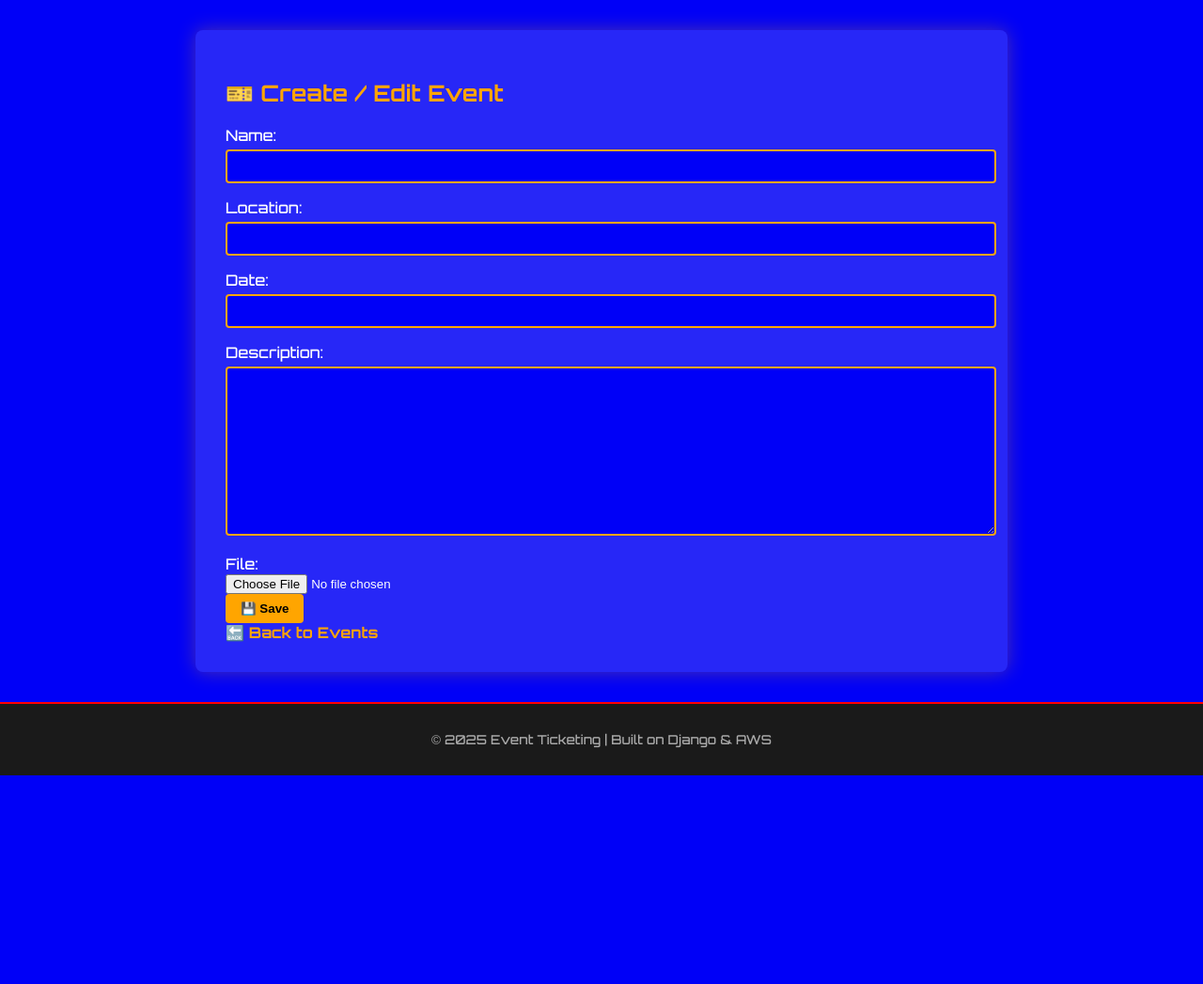
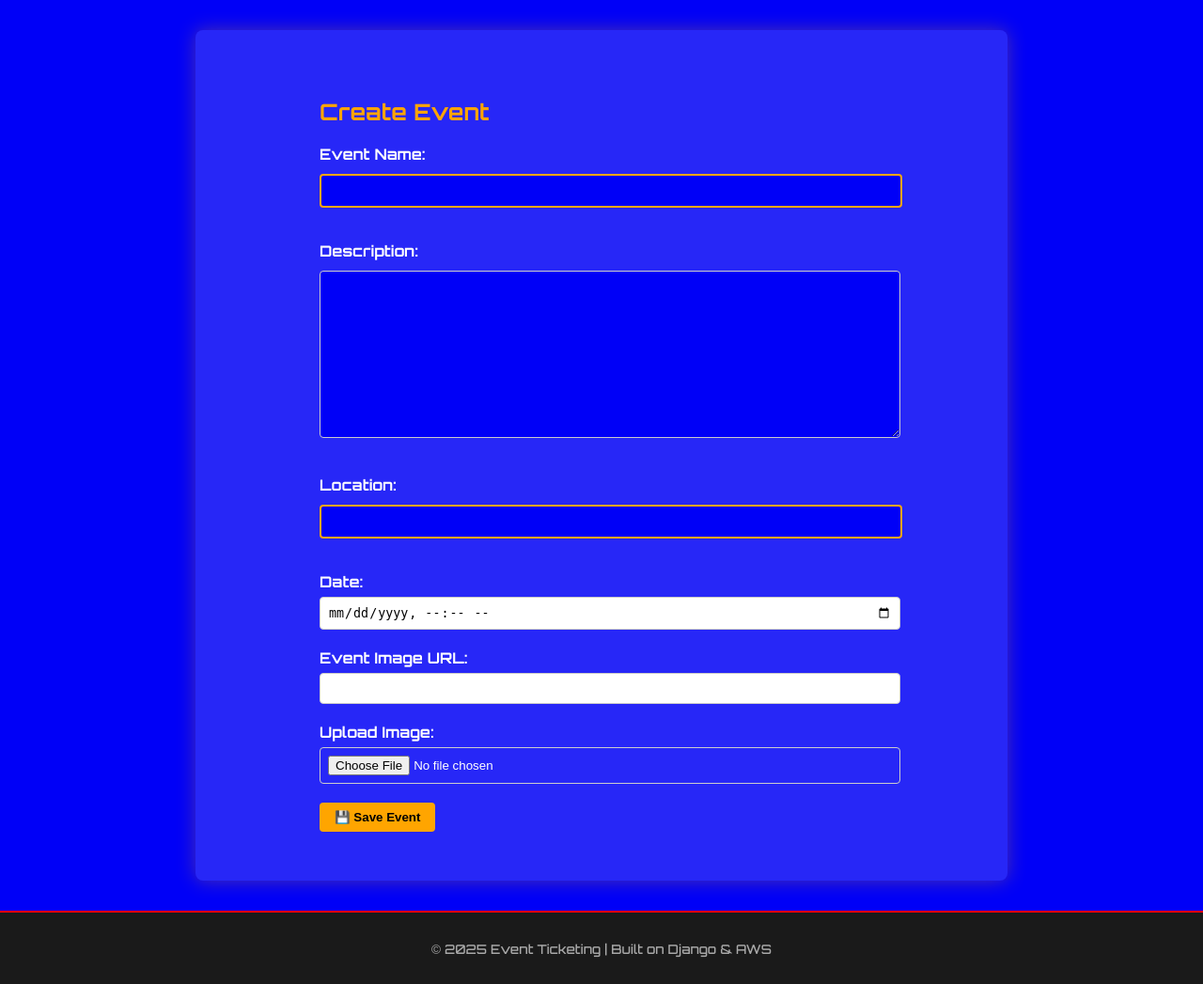
Before and after one commit to 31anuj/event-ticketing-project, a Django app: page /events/create/ in a window 1280 px wide. Shown: the part 67-1114 px from the top of the page at 94% size. Before the commit the page ends 892 px from the top, so only its background shows below. Run offline with Django 4.2, Linux system fonts and the light colour scheme.

Commit message:
🔁 Project push: Event Ticketing with AWS S3, SNS, SQS, DynamoDB integration

```diff
--- a/tickets/config.py
+++ b/tickets/config.py
@@ -1,8 +1,11 @@
 # tickets/config.py
 import boto3
 
+sqs_queue_url = 'https://sqs.eu-west-1.amazonaws.com/250738637992/ticket-queue'
+s3_bucket_name = 'event-ticketing-media-anuj-9821'
 dynamodb = boto3.resource('dynamodb', region_name='eu-west-1')
 event_table = dynamodb.Table('Events')  # Make sure this matches your actual table name
 attendee_table = dynamodb.Table('Attendees')
 ticket_table = dynamodb.Table('Tickets')
 DYNAMODB_TABLE_NAME = 'TicketBookings'
+AWS_STORAGE_BUCKET_NAME = 'event-ticketing-media-anuj-9821'
--- a/tickets/forms.py
+++ b/tickets/forms.py
@@ -3,23 +3,30 @@
 from django.contrib.auth.forms import UserCreationForm
 from django.contrib.auth.models import User
 from .models import CustomUser
+from .dynamo_utils import get_all_events_from_dynamodb
 
-class EventForm(forms.ModelForm):
-    file = forms.FileField(required=False)
+class EventForm(forms.Form):
+    event_name = forms.CharField(label='Event Name')
+    description = forms.CharField(widget=forms.Textarea)
+    date = forms.DateTimeField(widget=forms.DateTimeInput(attrs={'type': 'datetime-local'}))
+    location = forms.CharField(max_length=255)
+    event_image_url = forms.URLField(required=False, label='Event Image (URL or upload)')
+    event_image_file = forms.FileField(required=False)
+    banner_url = forms.URLField(required=False)
 
     class Meta:
         model = Event
-        fields = ['name', 'location', 'date', 'description', 'file']
+        fields = ['event_name', 'description', 'location', 'date', 'banner_url']
 
 class AttendeeForm(forms.ModelForm):
     class Meta:
         model = Attendee
         fields = ['name', 'email']
 
-class TicketForm(forms.Form):
-    attendee_name = forms.CharField(max_length=100)
-    event_id = forms.CharField(max_length=100)
-    booking_date = forms.DateField(widget=forms.DateInput(attrs={'type': 'date'}))
+class TicketForm(forms.ModelForm):
+    class Meta:
+        model = Ticket
+        fields = ['attendee_name', 'event_id', 'booking_date']
 
 
 def attendee_list(request):
@@ -81,3 +88,14 @@
     class Meta:
         model = CustomUser
         fields = ['username', 'email', 'password1', 'password2', 'role']
+
+class TicketForm(forms.Form):
+    attendee_name = forms.CharField(max_length=100)
+    event_id = forms.ChoiceField(choices=[])  # Will fill dynamically
+    booking_date = forms.DateField(widget=forms.DateInput(attrs={'type': 'date'}))
+
+    def __init__(self, *args, **kwargs):
+        super().__init__(*args, **kwargs)
+        events = get_all_events_from_dynamodb()
+        choices = [(event['event_id'], event.get('name', 'Unnamed')) for event in events]
+        self.fields['event_id'].choices = choices
--- a/tickets/static/css/style.css
+++ b/tickets/static/css/style.css
@@ -110,3 +110,65 @@
     font-size: 0.85rem;
     border-top: 2px solid red;
 }
+
+/* static/css/styles.css */
+
+.banner-image {
+  width: 100%;
+  max-height: 300px;
+  object-fit: cover;
+  margin-bottom: 10px;
+  border-radius: 8px;
+}
+
+
+.event-form label {
+  color: orange;
+  font-weight: bold;
+  display: block;
+  margin-top: 10px;
+}
+
+.event-form input,
+.event-form select,
+.event-form textarea {
+  width: 100%;
+  padding: 10px;
+  margin-bottom: 15px;
+  border: 2px solid orange;
+  background-color: #0000ff;
+  color: white;
+  font-family: inherit;
+}
+
+.btn-save {
+  background-color: orange;
+  border: none;
+  padding: 10px 20px;
+  font-weight: bold;
+  color: #000;
+  cursor: pointer;
+}
+
+.form-container {
+  padding: 20px;
+  max-width: 600px;
+  margin: 0 auto;
+}
+
+.form-group {
+  margin-bottom: 20px;
+}
+
+.form-group label {
+  display: block;
+  margin-bottom: 6px;
+  font-weight: bold;
+}
+
+input, select, textarea {
+  width: 100%;
+  padding: 8px;
+  border-radius: 4px;
+  border: 1px solid #ccc;
+}
--- a/tickets/templates/tickets/event_form.html
+++ b/tickets/templates/tickets/event_form.html
@@ -1,34 +1,46 @@
 {% extends 'tickets/base.html' %}
+{% load static %}
+
+{% block title %}Create Event{% endblock %}
 
 {% block content %}
 <div class="form-container">
-    <h2 class="form-title">🎫 Create / Edit Event</h2>
+  <h2>Create Event</h2>
 
   <form method="post" enctype="multipart/form-data">
     {% csrf_token %}
+
     <div class="form-group">
-            {{ form.name.label_tag }}<br>
-            {{ form.name }}
+      <label for="id_name">Event Name:</label>
+      {{ form.event_name }}
     </div>
+
     <div class="form-group">
-            {{ form.location.label_tag }}<br>
+      <label for="id_description">Description:</label>
+      {{ form.description }}
+    </div>
+
+    <div class="form-group">
+      <label for="id_location">Location:</label>
       {{ form.location }}
     </div>
+
     <div class="form-group">
-            {{ form.date.label_tag }}<br>
+      <label for="id_date">Date:</label>
       {{ form.date }}
     </div>
+
     <div class="form-group">
-            {{ form.description.label_tag }}<br>
-            {{ form.description }}
+      <label for="id_banner_url">Event Image URL:</label>
+      {{ form.banner_url }}
     </div>
+
     <div class="form-group">
-            {{ form.file.label_tag }}<br>
-            {{ form.file }}
+      <label for="file">Upload Image:</label>
+      <input type="file" name="file" id="file">
     </div>
-        <button type="submit" class="btn-primary">💾 Save</button>
+
+    <button type="submit" class="btn">💾 Save Event</button>
   </form>
-
-    <a href="{% url 'event_list' %}" class="back-link">🔙 Back to Events</a>
 </div>
 {% endblock %}
--- a/tickets/urls.py
+++ b/tickets/urls.py
@@ -30,6 +30,9 @@
     path('tickets/delete/<str:ticket_id>/', views.ticket_delete, name='ticket_delete'),
     path('tickets/update/<str:ticket_id>/', views.ticket_update, name='ticket_update'),
 
+    path('events/edit/<str:event_id>/', views.event_update, name='event_update'),
+    path('events/update/<str:event_id>/', views.event_update, name='event_update'),
+    path('events/delete/<str:event_id>/', views.event_delete, name='event_delete'),
 
 
     path('', TemplateView.as_view(template_name='tickets/home.html'), name='home'),
--- a/tickets/views.py
+++ b/tickets/views.py
@@ -1,7 +1,10 @@
 import uuid
-from .config import ticket_table, event_table
+import boto3
+from .config import sqs_queue_url
+from .config import ticket_table, event_table, sqs_queue_url, AWS_STORAGE_BUCKET_NAME
 from django.shortcuts import render, redirect, get_object_or_404
 from .forms import EventForm, AttendeeForm, TicketForm
+from .forms import TicketForm
 from .models import Event, Attendee, Ticket
 from event_ticketing_lib.s3_utils import upload_file_to_s3
 from event_ticketing_lib.sns_utils import publish_ticket_notification
@@ -30,26 +33,55 @@
     get_attendee_by_id
 )
 
+import qrcode
+from io import BytesIO
+from django.core.files.base import ContentFile
+import base64
+import json
+from django.conf import settings
+from .config import s3_bucket_name
+from django.core.files.storage import default_storage
+sqs = boto3.client('sqs')
+
+
 # ------------------ EVENT VIEWS ------------------
 def event_list(request):
     events = get_all_events_from_dynamodb()
     return render(request, 'tickets/event_list.html', {'events': events})
 
 
+def upload_file_to_s3(file_obj, filename):
+    s3 = boto3.client('s3')
+    s3.upload_fileobj(file_obj, AWS_STORAGE_BUCKET_NAME, filename)
+    return f"https://{AWS_STORAGE_BUCKET_NAME}.s3.amazonaws.com/{filename}"
 
 
 def event_create(request):
     if request.method == 'POST':
-        form = EventForm(request.POST)
+        form = EventForm(request.POST, request.FILES)
         if form.is_valid():
-            event_data = form.cleaned_data
-            event_data['event_id'] = str(uuid.uuid4())
-            save_event_to_dynamodb(event_data)
+            print(form.cleaned_data)
+            image_url = form.cleaned_data.get('banner_url', '')
+
+            uploaded_file = request.FILES.get('file')
+            if uploaded_file:
+                filename = f"event-banners/{uuid.uuid4()}.jpg"
+                image_url = upload_file_to_s3(uploaded_file, filename)
+
+            event_id = str(uuid.uuid4())
+            event_table.put_item(Item={
+                'event_id': event_id,
+                'name': form.cleaned_data['event_name'],
+                'description': form.cleaned_data['description'],
+                'location': form.cleaned_data['location'],
+                'date': form.cleaned_data['date'].isoformat(),
+                'banner_url': image_url,
+            })
             return redirect('event_list')
     else:
         form = EventForm()
+
     return render(request, 'tickets/event_form.html', {'form': form})
-
 
 def event_update(request, event_id):
     event = get_event_by_id(event_id)
@@ -57,24 +89,50 @@
         return HttpResponse("❌ Event not found", status=404)
 
     if request.method == 'POST':
-        form = EventForm(request.POST)
+        form = EventForm(request.POST, request.FILES)  # ✅ Include request.FILES
         if form.is_valid():
+            print(form.cleaned_data)
             updated_data = {
-                'name': form.cleaned_data['name'],
-                'date': form.cleaned_data['date'].isoformat(),  # Convert to string
+                'event_id': event_id,
+                'name': form.cleaned_data.get('event_name', event.get('name')),
+                'description': form.cleaned_data['description'],
+                'date': form.cleaned_data['date'].isoformat(),
                 'location': form.cleaned_data['location'],
-                'description': form.cleaned_data['description'],
             }
-            update_event_in_dynamodb(event_id, updated_data)
+
+            # ✅ Handle file upload if user selected a new file
+            if request.FILES.get('event_image_file'):
+                file = request.FILES['event_image_file']
+                s3 = boto3.client('s3')
+                file_key = f"event-banners/{uuid.uuid4()}_{file.name}"
+                s3.upload_fileobj(file, AWS_STORAGE_BUCKET_NAME, file_key)
+                image_url = f"https://{AWS_STORAGE_BUCKET_NAME}.s3.amazonaws.com/{file_key}"
+                updated_data['banner_url'] = image_url
+
+            # ✅ If no new file uploaded, check if they provided an image URL
+            elif form.cleaned_data.get('event_image_url'):
+                updated_data['banner_url'] = form.cleaned_data['event_image_url']
+
+            # ✅ If neither file nor URL, fallback to existing image
+            else:
+                updated_data['banner_url'] = event.get('banner_url', '')
+
+            # Save to DynamoDB
+            event_table.put_item(Item=updated_data)
             return redirect('event_list')
     else:
-        form = EventForm(initial=event)
+        form = EventForm(initial={
+            'event_name': event.get('event_name'),
+            'description': event.get('description'),
+            'date': event.get('date'),
+            'location': event.get('location'),
+            'event_image_url': event.get('banner_url'),
+        })
 
     return render(request, 'tickets/event_form.html', {
         'form': form,
         'event': event,
     })
-
 
 def event_delete(request, event_id):
     event = get_event_by_id(event_id)
@@ -150,32 +208,24 @@
 
 
 def ticket_list(request):
-    try:
-        response = ticket_table.scan()
-        tickets = response.get('Items', [])
+    response = ticket_table.scan()
+    tickets = response['Items']
 
-        # Add event image URL to each ticket
-        for ticket in tickets:
-            try:
-                event_id = ticket.get('event_id')  # Safely get event_id
-                if not event_id:
-                    ticket['event_image_url'] = None
-                    continue
-
-                event_response = event_table.get_item(Key={'event_id': event_id})
-                event = event_response.get('Item')
-                ticket['event_image_url'] = event.get('file') if event else None
-            except Exception as e:
-                ticket['event_image_url'] = None
-    except Exception as e:
-        print("Error fetching tickets:", e)
-        tickets = []
+    # For each ticket, get the corresponding event image URL from the Events table
+    for ticket in tickets:
+        try:
+            event_id = ticket.get('event_id')
+            event_response = event_table.get_item(Key={'event_id': event_id})
+            event = event_response.get('Item')
+            ticket['event_image_url'] = event.get('file') if event else None
+        except KeyError:
+            ticket['event_image_url'] = None
 
     return render(request, 'tickets/ticket_list.html', {'tickets': tickets})
 
 
 
-def ticket_create(request):
+'''def ticket_create(request):
     if request.method == 'POST':
         form = TicketForm(request.POST)
         if form.is_valid():
@@ -214,17 +264,71 @@
     else:
         form = TicketForm()
 
+    return render(request, 'tickets/ticket_form.html', {'form': form})'''
+
+def ticket_create(request):
+    if request.method == 'POST':
+        form = TicketForm(request.POST)
+        if form.is_valid():
+            data = form.cleaned_data
+            ticket_id = str(uuid.uuid4())
+
+            # ✅ Get event details using event_id
+            event = get_event_by_id(data['event_id'])
+
+            if not event:
+                return HttpResponse("❌ Invalid Event ID. Event not found.", status=400)
+
+            event_name = event.get('name', 'Unknown Event')
+
+            # ✅ Generate QR Code
+            qr_data = f"Ticket ID: {ticket_id}, Event: {event_name}, Attendee: {data['attendee_name']}"
+            qr_img = qrcode.make(qr_data)
+
+            buffer = BytesIO()
+            qr_img.save(buffer, format='PNG')
+            qr_bytes = buffer.getvalue()
+
+            # ✅ Upload QR Code to S3
+            qr_key = f"tickets/qrcodes/{ticket_id}.png"
+            s3= boto3.client('s3')
+            s3.put_object(Bucket=AWS_STORAGE_BUCKET_NAME, Key=qr_key, Body=qr_bytes, ContentType='image/png')
+            qr_url = f"https://{AWS_STORAGE_BUCKET_NAME}.s3.amazonaws.com/{qr_key}"
+
+            # ✅ Save ticket to DynamoDB
+            ticket_table.put_item(Item={
+                'ticket_id': ticket_id,
+                'attendee_name': data['attendee_name'],
+                'event_id': data['event_id'],
+                'booking_date': data['booking_date'].isoformat(),
+                'qr_code_url': qr_url
+            })
+
+            # ✅ Send SQS message
+            message_body = f"Ticket booked for event: {event_name}, by attendee: {data['attendee_name']}"
+            sqs.send_message(QueueUrl=sqs_queue_url, MessageBody=message_body)
+
+            return redirect('ticket_list')
+    else:
+        form = TicketForm()
+
     return render(request, 'tickets/ticket_form.html', {'form': form})
 
 
 
 
+
+
+# Ticket Delete View
 def ticket_delete(request, ticket_id):
     try:
+        # Delete the ticket from DynamoDB
         ticket_table.delete_item(Key={'ticket_id': ticket_id})
     except Exception as e:
-        print(f"Error deleting ticket {ticket_id}: {e}")
+        print(f"Error deleting ticket: {e}")
+
     return redirect('ticket_list')
+
 
 def ticket_update(request, ticket_id):
     # Get existing ticket from DynamoDB
@@ -334,3 +438,28 @@
         return redirect('attendee_dashboard')
     else:
         return HttpResponse("❌ Role not recognized", status=403)
+
+
+def update_event_in_dynamodb(event_id, updated_data):
+    event_table.update_item(
+        Key={'event_id': event_id},
+        UpdateExpression="SET #n = :name, #d = :date, #l = :location, #desc = :desc, #b = :banner",
+        ExpressionAttributeNames={
+            '#n': 'name',
+            '#d': 'date',
+            '#l': 'location',
+            '#desc': 'description',
+            '#b': 'banner_url',
+        },
+        ExpressionAttributeValues={
+            ':name': updated_data['name'],
+            ':date': updated_data['date'],
+            ':location': updated_data['location'],
+            ':desc': updated_data['description'],
+            ':banner': updated_data['banner_url'],
+        }
+    )
+
+def get_event_by_id(event_id):
+    response = event_table.get_item(Key={'event_id': event_id})
+    return response.get('Item')
```
Also changed, not shown: requirements.txt (+16 -1 lines), tickets/dynamo_utils.py (+17 -16 lines), tickets/models.py (+10 -9 lines), tickets/templates/tickets/event_list.html (+18 -9 lines), tickets/templates/tickets/ticket_form.html (+10 -4 lines), db.sqlite3, tickets/migrations/0001_initial.py, tickets/migrations/0002_rename_name_event_event_name_remove_event_file_url_and_more.py (added), 1 other file. Lines whose indentation alone changed are shown as unchanged.
